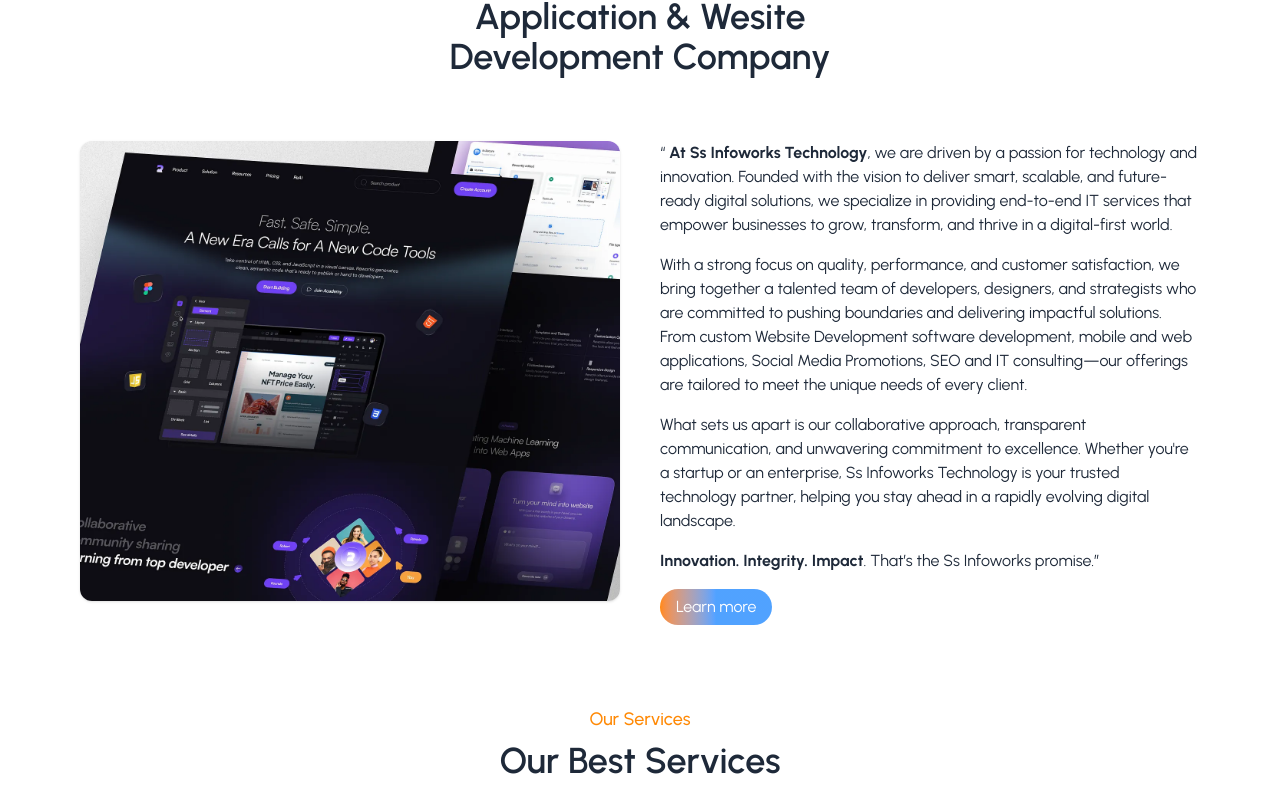
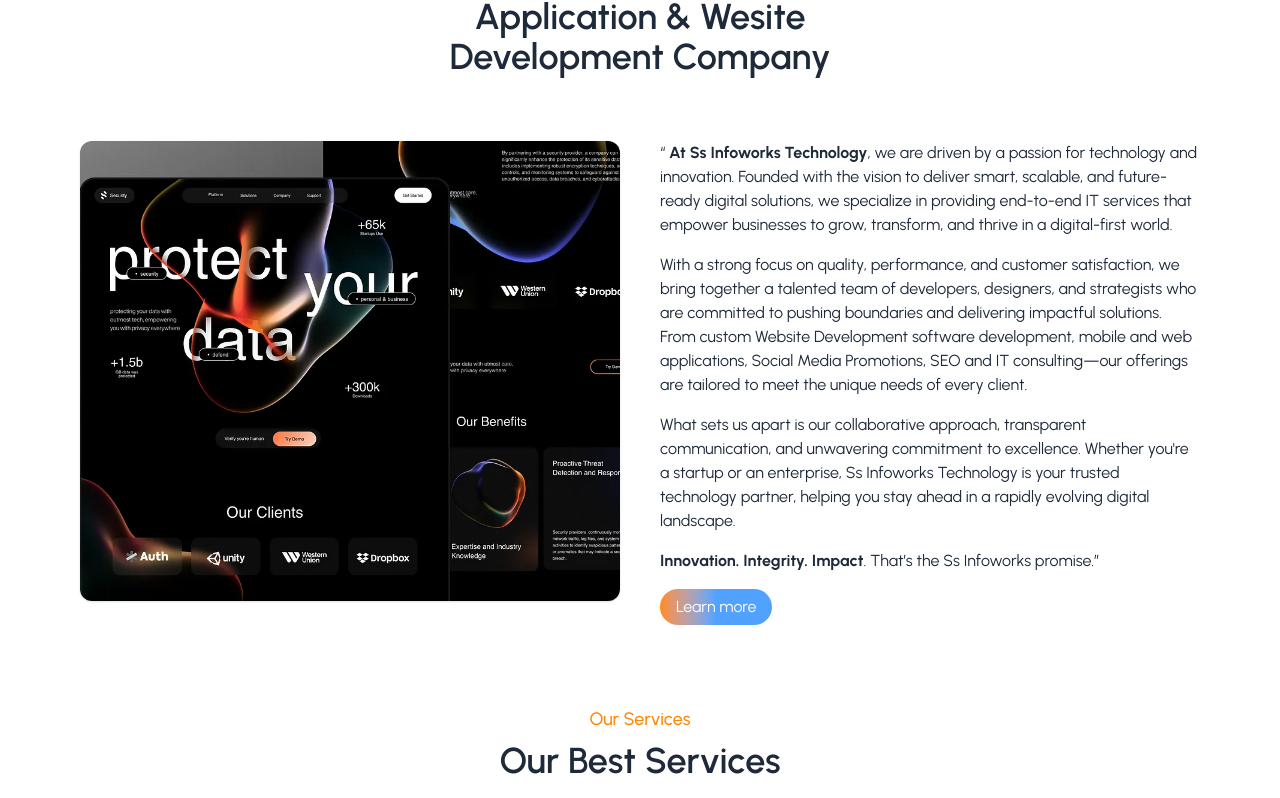
Before and after one commit to thedeepakmaurya/ss_info_works, a Next.js app: page / in a window 1280 px wide. Shown: the part 699-1497 px from the top of the page. Built offline with nearby package versions, Linux system fonts and the light colour scheme.

Commit message:
image update

```diff
--- a/components/sections/Introduction.jsx
+++ b/components/sections/Introduction.jsx
@@ -13,7 +13,7 @@ const Introduction = () => {
         <div className="h-80 w-full lg:h-[460px]">
           <Image
             className="h-full w-full rounded-xl object-cover shadow"
-            src="/img/banner/web_development.webp"
+            src="/img/banner/web _development.webp"
             alt="works"
             width={600}
             height={1200}
```
Also changed, not shown: public/img/banner/web _development.webp (added), public/img/banner/web_development.webp (deleted).
